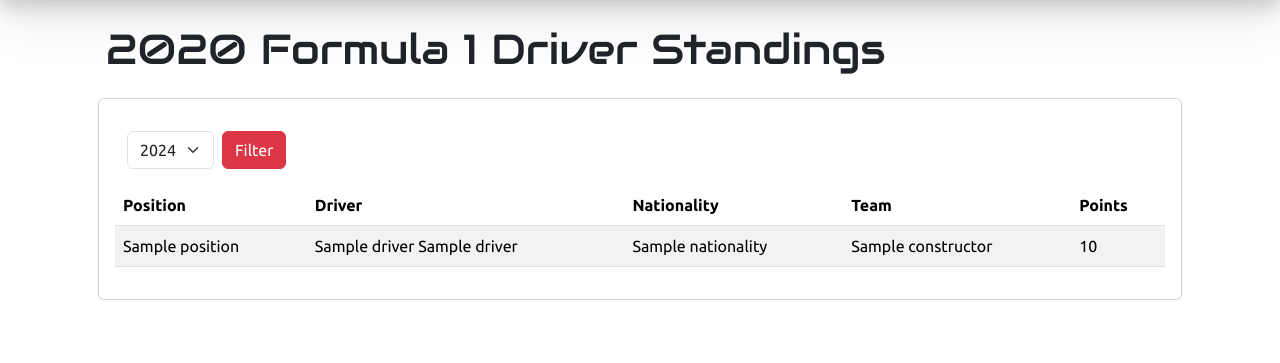
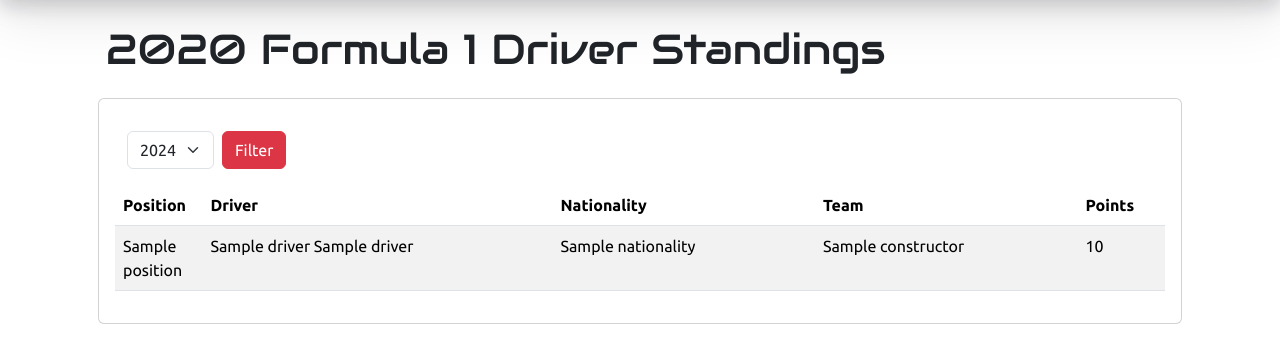
Before and after one commit to neilcasas/f1-website, a Flask app: template templates/drivers.html in a window 1280 px wide. Shown: the part 56-419 px from the top of the page. Run offline with Flask 3, Linux system fonts and the light colour scheme; the template is opened without the code that fills it: most values are stand-ins (such as "Sample title", 1, 10 or a date in 2020).

Commit message:
fixed column width on driver standings table

```diff
--- a/static/styles.css
+++ b/static/styles.css
@@ -14,6 +14,10 @@
     font-size: 42px;
 }
 
+table th {
+    width: auto !important;
+}
+
 /* Navbar styling */
 
 .navbar-brand {
--- a/templates/constructors.html
+++ b/templates/constructors.html
@@ -38,6 +38,7 @@
             </form>
         </div>
     </div>
+    <div class="table-responsive">
         <table class="table table-striped">
             <thead>
                 <tr>
@@ -55,4 +56,5 @@
             {% endfor %}
         </table>
     </div>
+</div>
 {% endblock %}
--- a/templates/drivers.html
+++ b/templates/drivers.html
@@ -38,25 +38,30 @@
             </form>
         </div>
     </div>
+    <div class="table-responsive">
         <table class="table table-striped">
             <thead>
                 <tr>
-                <th>Position</th>
-                <th>Driver</th>
-                <th>Nationality</th>
-                <th>Team</th>
-                <th>Points</th>
+                    <th class="col-1">Position</th>
+                    <th class="col-4">Driver</th>
+                    <th class="col-3">Nationality</th>
+                    <th class="col-3">Team</th>
+                    <th class="col-1">Points</th>
                 </tr>
             </thead>
             {% for driver_standing in driver_standings %}
             <tr>
-            <td>{{ driver_standing.position }}</td>
-            <td>{{ driver_standing.driver.given_name }} {{driver_standing.driver.family_name}} </td>
-            <td>{{ driver_standing.driver.nationality }}</td>
-            <td>{{ driver_standing.constructors[0].name }}</td>
-            <td>{{ driver_standing.points }}</td>
+                <td class="col-1">{{ driver_standing.position }}</td>
+                <td class="col-4">
+                    {{ driver_standing.driver.given_name }}
+                    {{ driver_standing.driver.family_name }}
+                </td>
+                <td class="col-3">{{ driver_standing.driver.nationality }}</td>
+                <td class="col-3">{{ driver_standing.constructors[0].name }}</td>
+                <td class="col-1">{{ driver_standing.points }}</td>
             </tr>
             {% endfor %}
         </table>
     </div>
+</div>
 {% endblock %}
```
Lines whose indentation alone changed are shown as unchanged.
